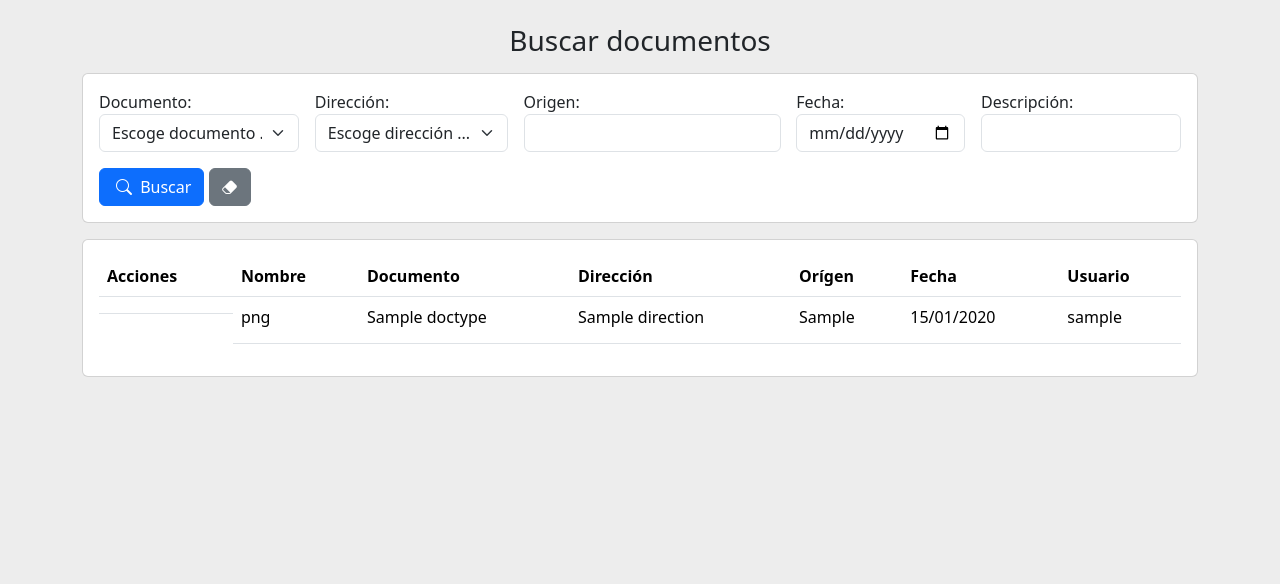
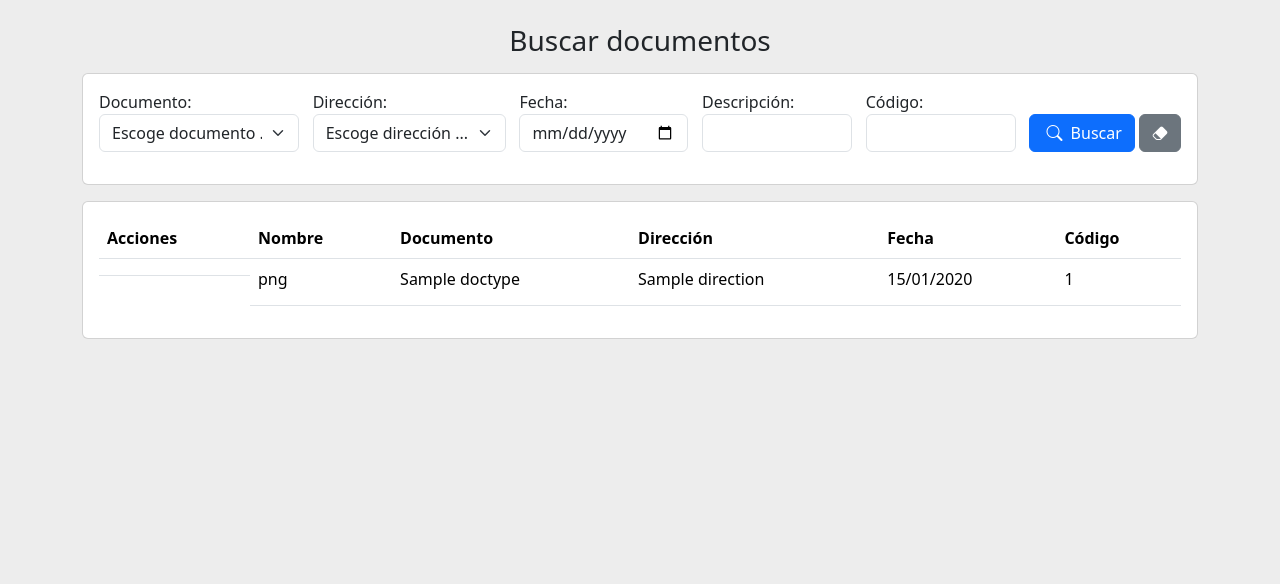
Before and after one commit to rosmelaguilarr/sys_doc_scan, a Django app: page /doc/search in a window 1280 px wide. Shown: the part 70-654 px from the top of the page. Run offline with Django 5.2, Linux system fonts and the light colour scheme; a user stored in the database is signed in; tables that the repository leaves empty hold one stand-in row (values such as "Sample post").

Commit message:
add id format 24D000001

```diff
--- a/docscan/models.py
+++ b/docscan/models.py
@@ -2,6 +2,7 @@ from django.db import models
 from django.contrib.auth.models import User
 import os
 from django.core.validators import MinValueValidator
+import datetime
 
 class DocType(models.Model):
     name = models.CharField(max_length=50)
@@ -19,6 +20,9 @@ def get_upload_path(instance, filename):
     return os.path.join('uploads', filename)
 
 class Document(models.Model):
+    #
+    id = models.CharField(primary_key=True, max_length=10, editable=False, unique=True)
+
     dateregister = models.DateField(verbose_name='Fecha documento:', auto_now=False)
     doctype = models.ForeignKey(DocType, on_delete=models.CASCADE, verbose_name='Tipo documento:')
     description = models.TextField(verbose_name='Descripción:',null=False, blank=False)
@@ -29,6 +33,17 @@ class Document(models.Model):
     created = models.DateTimeField(auto_now_add=True)
     user = models.ForeignKey(User, on_delete=models.CASCADE)
 
+    #
+    def save(self, *args, **kwargs):
+        if not self.id:  # Check if the ID is not yet set (new instance)
+            current_year = datetime.date.today().year % 100
+            sequential_number = Document.objects.count() + 1
+            id_format = f"{current_year:02d}D{sequential_number:06d}"
+            self.id = id_format
+
+        super().save(*args, **kwargs)
+    #
+
     class Meta:
         # db_table = "Document"
         verbose_name = "Document"
--- a/docscan/templates/searchdoc.html
+++ b/docscan/templates/searchdoc.html
@@ -28,11 +28,6 @@
 
                 </div>
                 <div class="mb-3">
-                    <label for="origin_search">Origen:</label>
-                    <input type="text" name="origin_search" id="origin_search"
-                    class="form-control" value="{{ request.GET.origin_search }}">
-                </div>
-                <div class="mb-3">
                     <label for="date_search">Fecha:</label>
                     <input type="date" name="date_search" id="date_search"
                     class="form-control" value="{{ request.GET.date_search }}">
@@ -40,9 +35,14 @@
                 <div class="mb-3">
                     <label for="name_search">Descripción:</label>
                     <input type="text" name="name_search" id="name_search"
-                    class="form-control" value="{{ request.GET.name_search }}" style="max-width: 200px;">
+                    class="form-control" value="{{ request.GET.name_search }}" style="max-width: 150px;">
                 </div>
-                <div>
+                <div class="mb-3">
+                    <label for="codigo_search">Código:</label>
+                    <input type="text" name="codigo_search" id="codigo_search"
+                    class="form-control" value="{{ request.GET.codigo_search }}" style="max-width: 150px;">
+                </div>
+                <div class="mt-2">
                     <button class="btn btn-primary" title="Buscar">
                         <i class="bi bi-search mx-1" style="font-size: 1rem;"></i>
                         Buscar
@@ -74,9 +74,9 @@
                         <th scope="col">Nombre</th>
                         <th scope="col">Documento</th>
                         <th scope="col">Dirección</th>
-                        <th scope="col">Orígen</th>
+                        {% comment %} <th scope="col">Orígen</th> {% endcomment %}
                         <th scope="col">Fecha</th>
-                        <th scope="col">Usuario</th>
+                        <th scope="col">Código</th>
                         </tr>
                     </thead>
                     <tbody>
@@ -141,16 +141,16 @@
                                     {{ document.direction }}
                                     </span>
                                 </td>
-                                <td>
+                                {% comment %} <td>
                                     <span class="d-inline-block text-truncate" style="max-width: 180px;">
                                         {{ document.origin }}
                                     </span>
-                                </td>
+                                </td> {% endcomment %}
                                 <td>
                                     {{ document.dateregister|date:"d/m/Y" }}
                                 </td>
                                 <td>
-                                    {{ document.user.username }}
+                                    {{ document.id }}
                                 </td>
                             </tr>
                             {% empty %}
--- a/docscan/urls.py
+++ b/docscan/urls.py
@@ -7,7 +7,7 @@ urlpatterns = [
     path('logout', views.signout, name='logout'),
     path('doc/create', views.registerdoc, name='registerdoc'),
     path('doc/search', views.searchdoc, name='searchdoc'),
-    path('doc/update/<int:doc_id>', views.updatedoc, name='updatedoc'),
-    path('doc/delete/<int:doc_id>', views.deletedoc, name='deletedoc'),
-    path('doc/preview/<int:doc_id>', views.previewdoc, name='previewdoc'),
+    path('doc/update/<str:doc_id>', views.updatedoc, name='updatedoc'),
+    path('doc/delete/<str:doc_id>', views.deletedoc, name='deletedoc'),
+    path('doc/preview/<str:doc_id>', views.previewdoc, name='previewdoc'),
 ]
--- a/docscan/views.py
+++ b/docscan/views.py
@@ -70,16 +70,16 @@ def searchdoc(request):
 
     dateregister = request.GET.get('date_search', '')
     doctype = request.GET.get('doctype_search', '')
-    origin = request.GET.get('origin_search', '')
+    id = request.GET.get('codigo_search', '')
     direction = request.GET.get('direction_search', '')
     description = request.GET.get('name_search', '')
 
-    if any([dateregister, doctype, direction, origin, description]):
+    if any([dateregister, doctype, direction, id, description]):
         search_filters = {
             'dateregister': dateregister,
             'doctype': doctype,
             'direction': direction,
-            'origin': origin,
+            'id': id,
             'description': description,
         }
         request.session['search_filters'] = search_filters
@@ -89,14 +89,14 @@ def searchdoc(request):
     search_filters = request.session.get('search_filters', {})
 
     if search_filters:
-        list_docs = Document.objects.order_by('-created').filter(description__icontains=description,
+        list_docs = Document.objects.order_by('-id').filter(description__icontains=description,
                                                                  doctype__id__icontains=doctype,
                                                                  dateregister__icontains=dateregister,
                                                                  direction__id__icontains=direction,
-                                                                 origin__icontains=origin,
+                                                                 id__icontains=id,
                                                                  )
     else:
-        list_docs = Document.objects.all()
+        list_docs = Document.objects.all().order_by('-id')
 
     documents = []
     for document in list_docs:
```
Also changed, not shown: docscan/management/commands/clear_table.py (+8 -8 lines).
